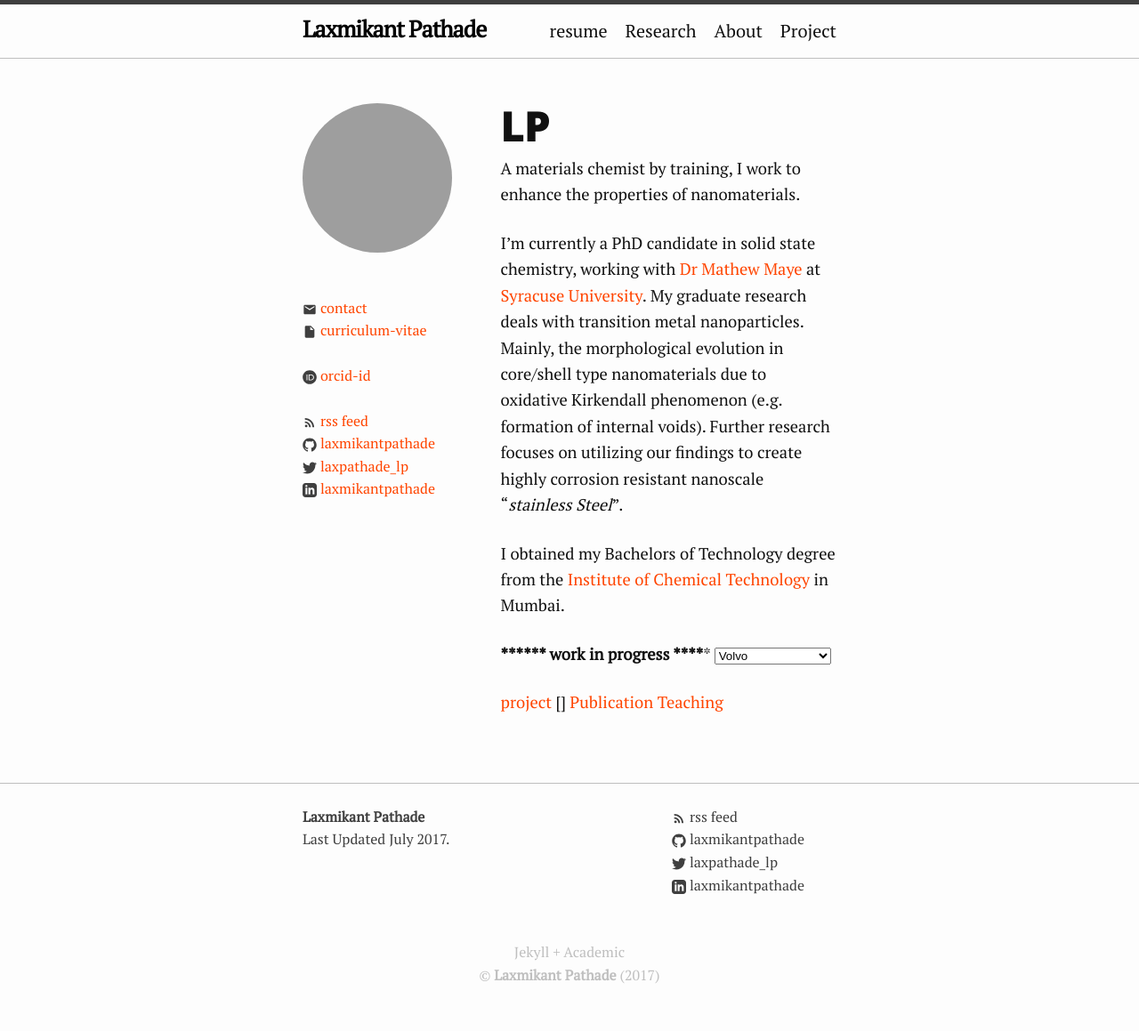
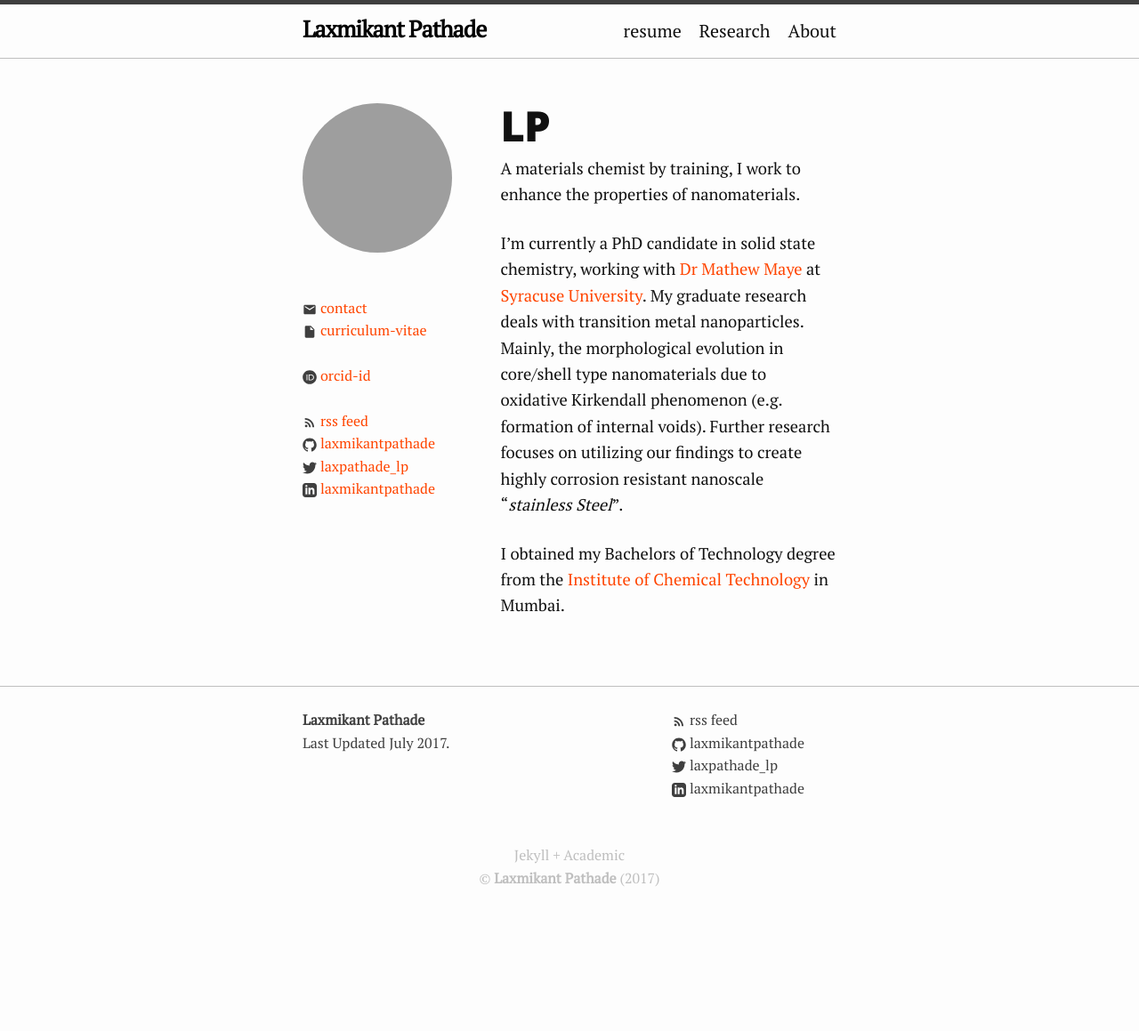
Before and after one commit to laxmikantpathade/laxmikantpathade.github.io, a Jekyll site: the page built from index.md, in a window 1280 px wide. Shown: the whole page at 89% size. Built offline with Jekyll 4.4.1, drawn with Linux system fonts in a browser that asks for light colours; Markdown is read by kramdown in place of the engine named in the settings; after the commit the page ends 1050 px from its top, so only the background shows below that; grey boxes are pictures that could not be loaded.

Commit message:
final on 8-23-17

```diff
--- a/index.md
+++ b/index.md
@@ -13,18 +13,3 @@
 My graduate research deals with transition metal nanoparticles. Mainly, the morphological evolution in core/shell type nanomaterials due to oxidative Kirkendall phenomenon (e.g. formation of internal voids). Further research focuses on utilizing our findings to create highly corrosion resistant nanoscale "*stainless Steel*".
 
 I obtained my Bachelors of Technology degree from the [Institute of Chemical Technology](https://en.wikipedia.org/wiki/Institute_of_Chemical_Technology) in Mumbai.
-
-
-
-**************** work in progress ***********
-<select>
-  <option value="volvo">Volvo</option>
-  <option value="Research">(/project/research)</option>
-  <option value="opel">Opel</option>
-  <option value="audi">Audi</option>
-</select>
-
-[project<span class="caret"></span>](/project "project")
-   []
-   [Publication](/project/publication)
-   [Teaching](/project/teaching)
```
Also changed, not shown: project.md (deleted, +0 -7 lines), Research.md (renamed from projects/research/Research.md), favicons/favicon.ico (deleted).
